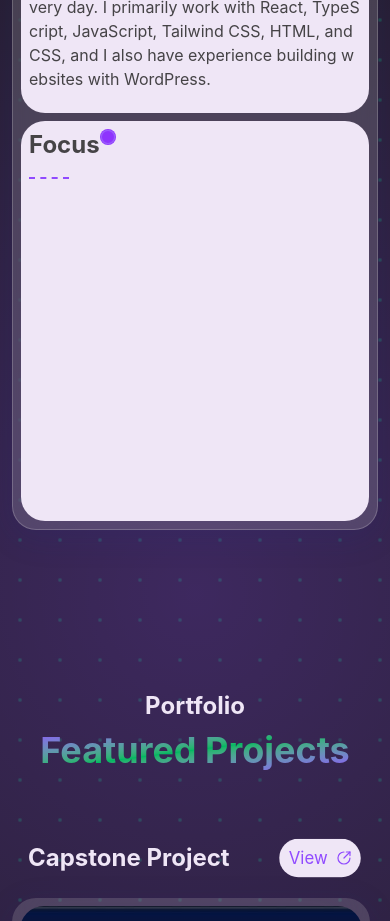
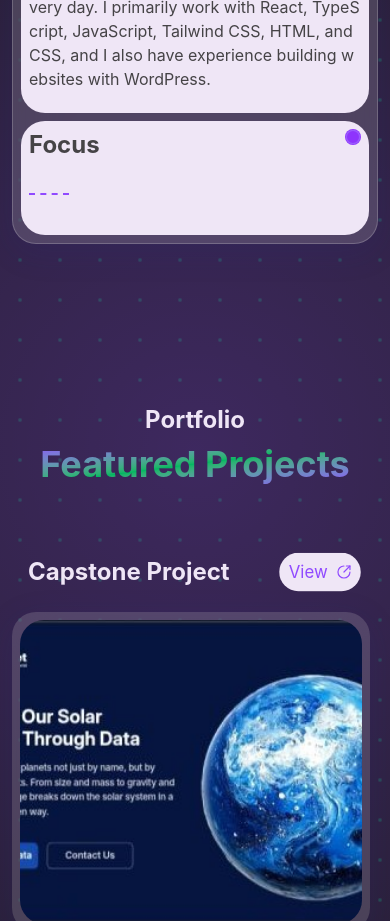
Before and after one commit to ijeomagodspower/ijeomagodspower, a React (Vite) app: page / in a window 390 px wide. Shown: the part 1680-2601 px from the top of the page. Built offline with nearby package versions, Linux system fonts and the light colour scheme.

Commit message:
fixfocus

```diff
--- a/src/Components/About/About.tsx
+++ b/src/Components/About/About.tsx
@@ -56,7 +56,7 @@ const About = () => {
 
         <div className="flex flex-col min-w-full space-y-2 md:space-x-6 md:space-y-6 md:flex-row">
           <div className="flex flex-col w-full p-2 md:p-4 h-100 flex-wrap bg-lightbg md:basis-3/4 rounded-3xl ">
-            <div className="flex flex-row w-full justify-between sm:hidden">
+            <div className="flex flex-row w-full justify-between md:hidden">
               <h4 className="text-2xl font-bold font-inter ">About Me</h4>
               <Circle className="w-4 h-4 text-green-500 bg-green-600 rounded-full animate-pulse " />
             </div>
@@ -112,22 +112,22 @@ const About = () => {
           </div>
 
           {/*Mobile Focus section*/}
-          <div className="flex flex-col flex-wrap w-full p-2 md:p-4 h-100 bg-lightbg  rounded-3xl md:hidden">
+          <div className="flex flex-col flex-wrap min-w-full p-2 max-h-full gap-y-4 bg-lightbg rounded-3xl md:hidden">
             {/* Focus Section */}
 
-            <div className="flex flex-row flex-wrap w-full">
+            <div className="flex flex-row flex-wrap min-w-full justify-between">
               <h4 className="text-2xl font-bold font-inter ">Focus</h4>
               <Circle className="w-4 h-4 text-primary bg-hover-primary rounded-full animate-pulse " />
             </div>
             <div className=" w-10 border-t-2 border-dashed mt-4 mb-8 border-primary"></div>
-            <div className="hidden flex-col flex-wrap gap-y-4 px-2">
+            <div className="hidden flex-col flex-wrap w-full gap-y-4 px-2">
               <span className="flex flex-row gap-3 font-bold align ">
                 <FaCode className="w-4 h-4 mt-1 text-yellow-400 " />
                 <h3 className="break-words">
                   Building modern interfaces with React.
                 </h3>
               </span>
-              <span className="flex flex-row gap-5  font-bold align ">
+              <span className="flex flex-row gap-5 font-bold align ">
                 <FaCode className="w-4 h-4 mt-1 text-yellow-400" />
                 <h3 className="break-words">
                   Developing powerful websites with WordPress.
```
